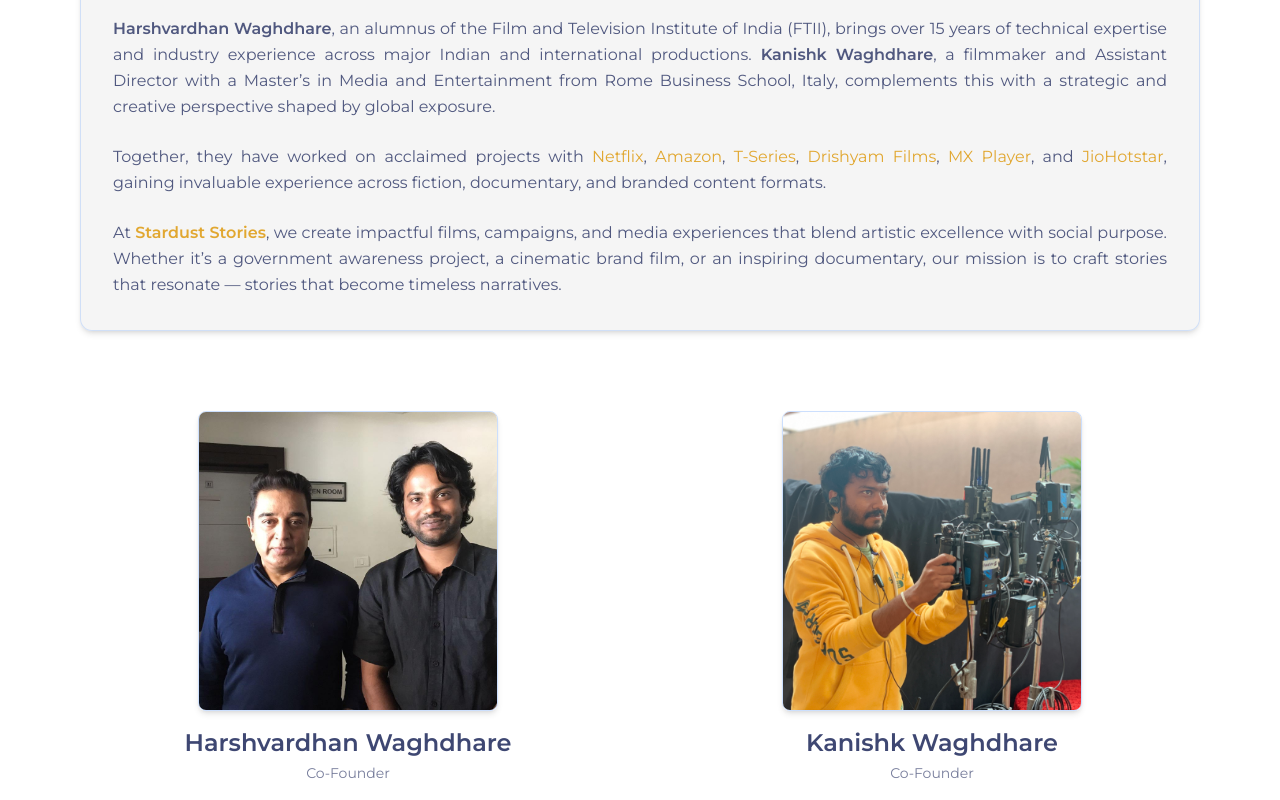
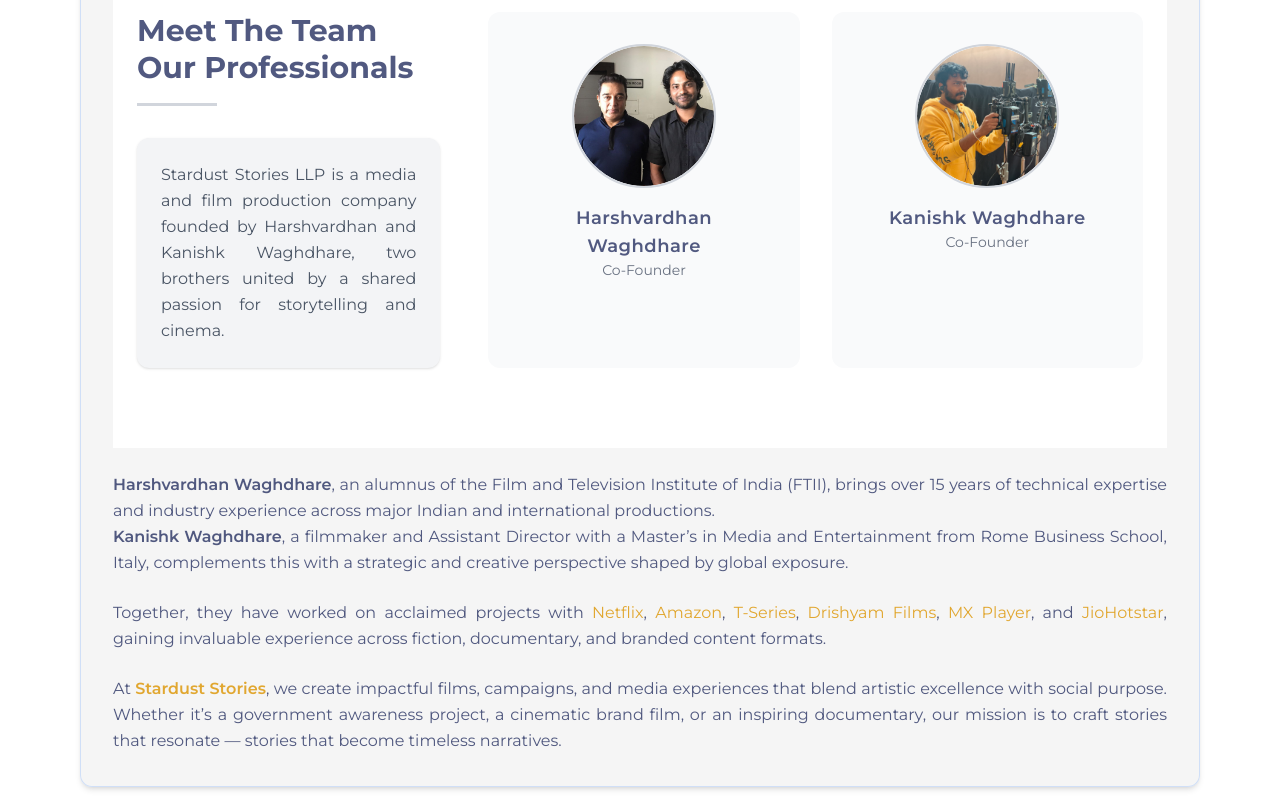
Before and after one commit to starduststoriesllp-creator/stardust-portfolio, a Next.js app: page /about in a window 1280 px wide. Shown: the part 560-1360 px from the top of the page. Built offline with nearby package versions, Linux system fonts and the light colour scheme.

Commit message:
about us updated, favicon changed

```diff
--- a/src/app/about/page.tsx
+++ b/src/app/about/page.tsx
@@ -1,34 +1,99 @@
+"use client";
 import Image from "next/image";
 
+const team = [
+  {
+    id: 1,
+    name: "Harshvardhan Waghdhare",
+    role: "Co-Founder",
+    img: "/h.jpg",
+    info: "Harshvardhan Waghdhare, an alumnus of the Film and Television Institute of India (FTII), brings over 15 years of technical expertise and industry experience across major Indian and international productions.",
+  },
+  {
+    id: 2,
+    name: "Kanishk Waghdhare",
+    role: "Co-Founder",
+    img: "/k.jpg",
+    info: "Kanishk Waghdhare, a filmmaker and Assistant Director with a Master’s in Media and Entertainment from Rome Business School, Italy, complements this with a strategic and creative perspective shaped by global exposure.",
+  },
+];
 
 const About = () => {
   return (
-    <section className=" text-[#3E4772] font-Mont min-h-screen px-6 sm:px-12 md:px-20 pt-30 pb-20">
+    <section className="text-[#3E4772] font-Mont min-h-screen px-6 sm:px-12 md:px-20 pt-30 pb-20">
       <div className="flex flex-col items-center text-center mb-16">
         <Image
           src="/new.png"
           alt="Stardust Stories Logo"
-          width={260}
+          width={200}
           height={100}
+          priority
           className="object-contain mb-6"
         />
-        <h1 className="text-4xl md:text-5xl font-bold tracking-tight mb-2  text-[#3E4772] uppercase">
+        <h1 className="text-2xl md:text-4xl font-bold tracking-tight mb-2 uppercase">
           Stardust Stories LLP
         </h1>
-        <p className="text-lg italic text-[#3E4772]/70 ">
+        <p className="text-lg italic text-[#3E4772]/70">
           Timeless Narratives.
         </p>
       </div>
-      <div className="max-w-6xl mx-auto text-[#3E4772]/90 leading-relaxed text-justify space-y-6  bg-[#e6e6e6]/40 p-8 rounded-xl shadow-md border border-[#99bffb]/40">
-        <p>
-          <span className="font-semibold text-[#e1a730]">Stardust Stories LLP</span> is a media and film production company founded by
-          <span className="font-semibold"> Harshvardhan </span>and
-          <span className="font-semibold"> Kanishk Waghdhare</span>, two brothers united by a shared passion for storytelling and cinema.
-        </p>
+      <div className="max-w-6xl mx-auto text-[#3E4772]/90 leading-relaxed text-justify space-y-6 bg-[#e6e6e6]/40 p-8 rounded-xl shadow-md border border-[#99bffb]/40">
 
+        <section className="py-20 bg-white mt-10">
+          <div className="max-w-7xl mx-auto px-6 grid lg:grid-cols-3 gap-12">
+
+            <div className="col-span-1 flex flex-col justify-center">
+              <h2 className="text-3xl font-bold leading-tight">
+                Meet The Team <br /> Our Professionals
+              </h2>
+
+              <div className="w-20 h-[3px] bg-gray-300 mt-4"></div>
+
+              <div className="mt-8 bg-gray-100 p-6 rounded-xl shadow-sm">
+                <p className="text-gray-600 leading-relaxed">
+                  Stardust Stories LLP is a media and film production company
+                  founded by Harshvardhan and Kanishk Waghdhare, two brothers
+                  united by a shared passion for storytelling and cinema.
+                </p>
+              </div>
+            </div>
+            <div className="col-span-2 grid sm:grid-cols-2 gap-8">
+              {team.map((member) => (
+                <div
+                  key={member.id}
+                  className="bg-gray-50 p-8 rounded-xl hover:shadow-xl transition text-center"
+                >
+                  <div className="w-36 h-36 mx-auto rounded-full overflow-hidden border-2 border-gray-300">
+                    <Image
+                      src={member.img}
+                      alt={member.name}
+                      width={200}
+                      height={200}
+                      className="object-cover w-full h-full rounded-full"
+                    />
+                  </div>
+
+                  <h3 className="mt-4 font-semibold text-lg tracking-wide">
+                    {member.name}
+                  </h3>
+                  <p className="text-gray-500 text-sm">
+                    {member.role}
+                  </p>
+
+                  <div className="flex justify-center gap-4 mt-4 text-gray-700 text-xl">
+                    <i className="fa-brands fa-facebook-f"></i>
+                    <i className="fa-brands fa-instagram"></i>
+                    <i className="fa-brands fa-linkedin-in"></i>
+                  </div>
+                </div>
+              ))}
+            </div>
+
+          </div>
+        </section>
         <p>
           <span className="font-semibold">Harshvardhan Waghdhare</span>, an alumnus of the Film and Television Institute of India (FTII),
-          brings over 15 years of technical expertise and industry experience across major Indian and international productions.
+          brings over 15 years of technical expertise and industry experience across major Indian and international productions. <br />
           <span className="font-semibold"> Kanishk Waghdhare</span>, a filmmaker and Assistant Director with a Master’s in Media and Entertainment
           from Rome Business School, Italy, complements this with a strategic and creative perspective shaped by global exposure.
         </p>
@@ -48,37 +113,8 @@ const About = () => {
           Whether it’s a government awareness project, a cinematic brand film, or an inspiring documentary, our mission is to craft stories that resonate —
           stories that become timeless narratives.
         </p>
-      </div>
 
-      {/* Founders Section */}
-      <div className="max-w-6xl mx-auto mt-20 grid grid-cols-1 sm:grid-cols-2 gap-12 text-center">
-        <div className="flex flex-col items-center">
-          <Image
-            src="/h.jpg"
-            alt="Harshvardhan Waghdhare"
-            width={300}
-            height={300}
-            className="object-cover shadow-md mb-4 h-[300px] rounded-lg border border-[#99bffb]/50"
-          />
-          <h3 className="text-2xl font-semibold text-[#3E4772] ">
-            Harshvardhan Waghdhare
-          </h3>
-          <p className="text-sm text-[#3E4772]/70 mt-1 ">Co-Founder</p>
-        </div>
 
-        <div className="flex flex-col items-center">
-          <Image
-            src="/k.jpg"
-            alt="Kanishk Waghdhare"
-            width={300}
-            height={300}
-            className="object-cover h-[300px] shadow-md mb-4 rounded-lg border border-[#99bffb]/50"
-          />
-          <h3 className="text-2xl font-semibold text-[#3E4772] ">
-            Kanishk Waghdhare
-          </h3>
-          <p className="text-sm text-[#3E4772]/70 mt-1 ">Co-Founder</p>
-        </div>
       </div>
     </section>
   );
--- a/src/app/layout.tsx
+++ b/src/app/layout.tsx
@@ -22,6 +22,9 @@ const geistMono = Geist_Mono({
 export const metadata: Metadata = {
   title: "Stardust Stories",
   description: "",
+  icons: {
+    icon: "/favicon.ico"
+  },
 };
 
 export default function RootLayout({
```
Also changed, not shown: public/fevicon.png (added), 1 other file (tests, documents, lock files or other folders).
